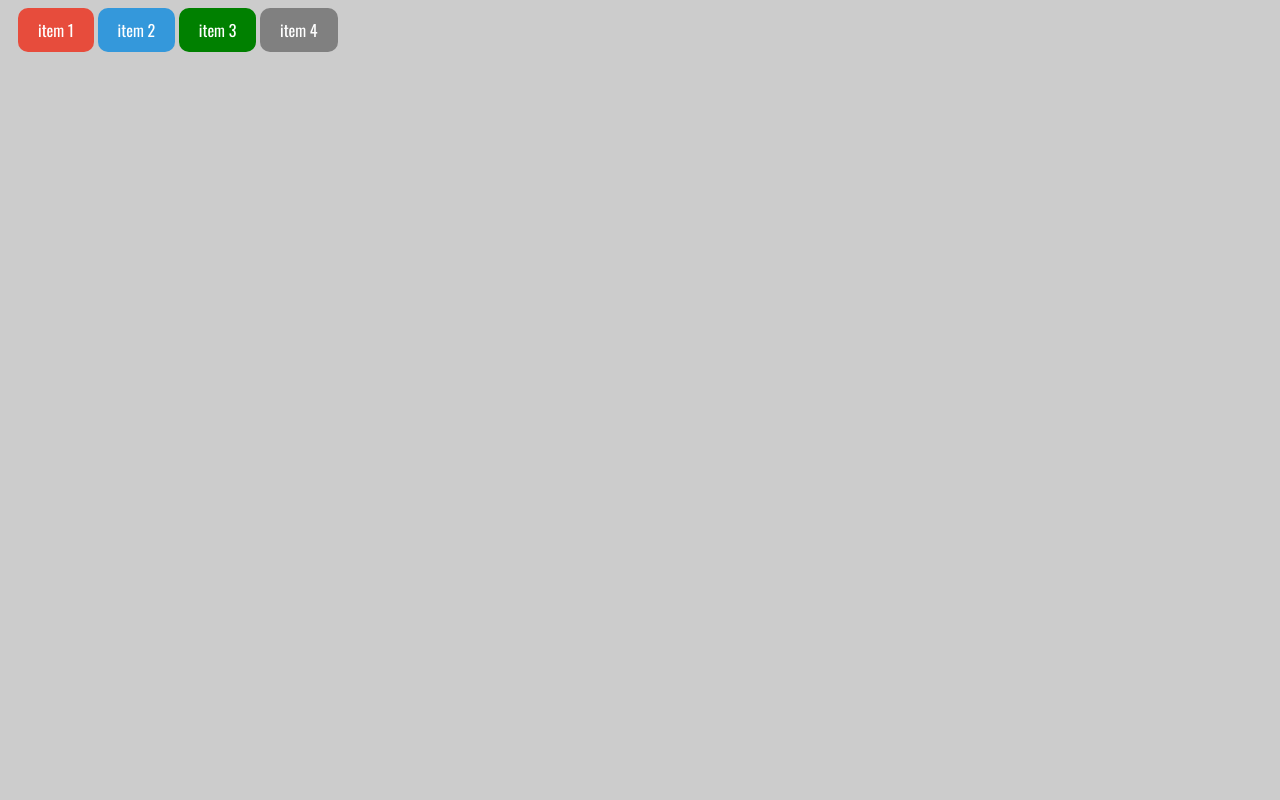
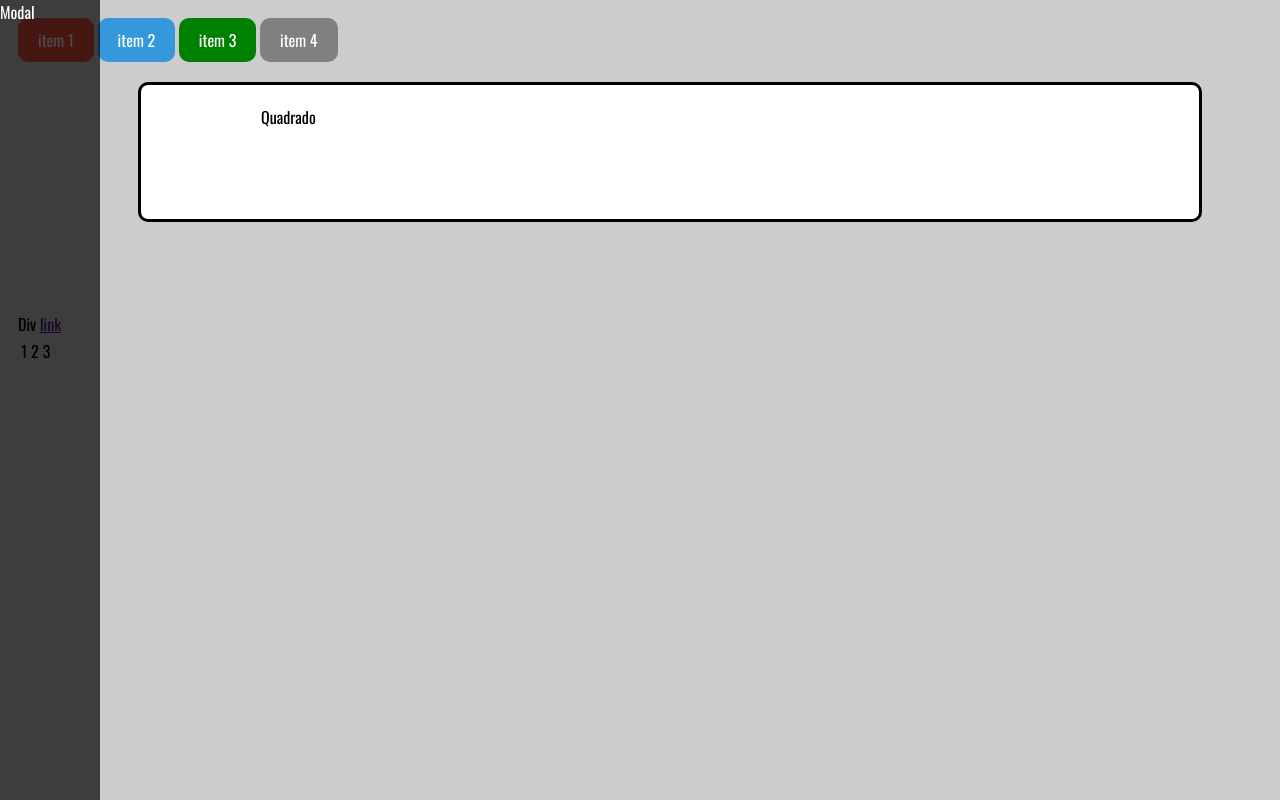
Before and after one commit to Maxwel-Araujo-Costa/Schoolofnet_Atividades, a PHP site: the page made by 20-folhas de estilo externas.html in a window 1280 px wide. Run offline with PHP 8.4, Linux system fonts and the light colour scheme.

Commit message:
Últimas aulas do primeiro modulo de CSS Básico. 23-01-2020

```diff
--- a/20-botoes.css
+++ b/20-botoes.css
@@ -2,13 +2,18 @@
   text-decoration: none;
   padding: 10px 20px;
   border-radius: 10px;
+  display: inline-block;
+  border: none;
+  cursor: pointer;
 }
+
 .btn {
   background-color: gray;
   color: #ffffff;
 }
 .btn:hover {
   background-color: black;
+  transition: all 0.5s ease;
 }
 .btn.btn-red {
   background-color: #e74c3c;
--- a/20-folhas de estilo externas.html
+++ b/20-folhas de estilo externas.html
@@ -8,9 +8,30 @@
     <title>Document</title>
   </head>
   <body>
-    <a href="" class="btn btn-red">item 1</a>
-    <a href="" class="btn btn-blue">item 2</a>
-    <a href="" class="btn btn-green">item 3</a>
-    <a href="" class="btn">item 4</a>
+    <div>
+      <a href="" class="btn btn-red">item 1</a>
+      <a href="" class="btn btn-blue">item 2</a>
+      <a href="" class="btn btn-green">item 3</a>
+      <a href="" class="btn">item 4</a>
+    </div>
+    <div class="box">
+      Quadrado
+      <div id="modal">Modal</div>
+    </div>
+    <div id="display">
+      <div>Div</div>
+      <a href="">link</a>
+    </div>
+    <div>
+      <table>
+        <tbody>
+          <tr>
+            <td>1</td>
+            <td>2</td>
+            <td>3</td>
+          </tr>
+        </tbody>
+      </table>
+    </div>
   </body>
 </html>
--- a/20-geral.css
+++ b/20-geral.css
@@ -7,3 +7,26 @@ body {
   font-size: 16px;
   font-weight: 400;
 }
+
+.box {
+  background-color: #fff;
+  margin: 20px 60px 90px 120px;
+  padding: 20px 60px 90px 120px;
+  border: 3px solid black;
+  border-radius: 10px;
+  position: relative;
+}
+
+#display * {
+  display: inline;
+}
+
+#modal {
+  position: fixed;
+  top: 0;
+  left: 0;
+  width: 100px;
+  height: 100%;
+  background-color: rgba(0, 0, 0, 0.7);
+  color: white;
+}
--- a/20-styles.css
+++ b/20-styles.css
@@ -1,2 +1,4 @@
 @import "20-botoes.css";
 @import "20-geral.css";
+@import "21-Menu.css";
+@import "22-form.css";
--- /dev/null
+++ b/21-Menu.css
@@ -0,0 +1,28 @@
+nav,
+nav * {
+  border: none;
+  color: none;
+  padding: 0;
+  margin: 0;
+  list-style: none;
+  display: block;
+}
+
+nav ul li a {
+  padding: 10px 20px 10px 20px;
+  margin: 5px;
+  background-color: rgba(0, 0, 0, 0.5);
+  color: #fff;
+  text-decoration: none;
+  text-align: center;
+}
+
+nav ul li a:hover {
+  background-color: rgba(0, 0, 0, 0.7);
+  text-decoration: underline;
+  transition: all 0.5s ease;
+}
+
+nav.horizontal ul li {
+  display: inline-block;
+}
--- /dev/null
+++ b/22-form.css
@@ -0,0 +1,17 @@
+input[type="text"] {
+  background: #ffff;
+  border: 3px dashed teal;
+  padding: 10px 20px;
+  width: 300px;
+  margin: 5px 0 10px 0;
+  color: #777;
+  display: block;
+  outline: none;
+  font-family: inherit;
+  font-size: inherit;
+}
+
+input[type="text"]:focus {
+  border: 3px dashed tomato;
+  transition: all 0.5s ease;
+}
```
Also changed, not shown: 21-Menu.html (added, +34 -0 lines), 22-form.html (added, +19 -0 lines).
